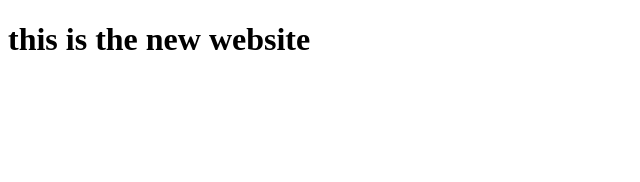
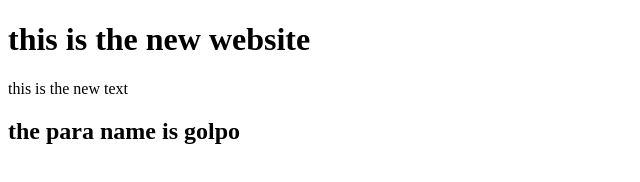
Before and after one commit to Nazmussakib10/new-website, a plain HTML site: page index.html in a window 1280 px wide. Shown: the whole page, without its empty margins (0-640 px from the left). Drawn offline with Linux system fonts and the light colour scheme.

Commit message:
some text add

```diff
--- a/index.html
+++ b/index.html
@@ -7,5 +7,7 @@
 </head>
 <body>
     <h1>this is the new website</h1>
+    <p>this is the new text</p>
+    <h2>the para name is golpo</h2>
 </body>
 </html>
```
